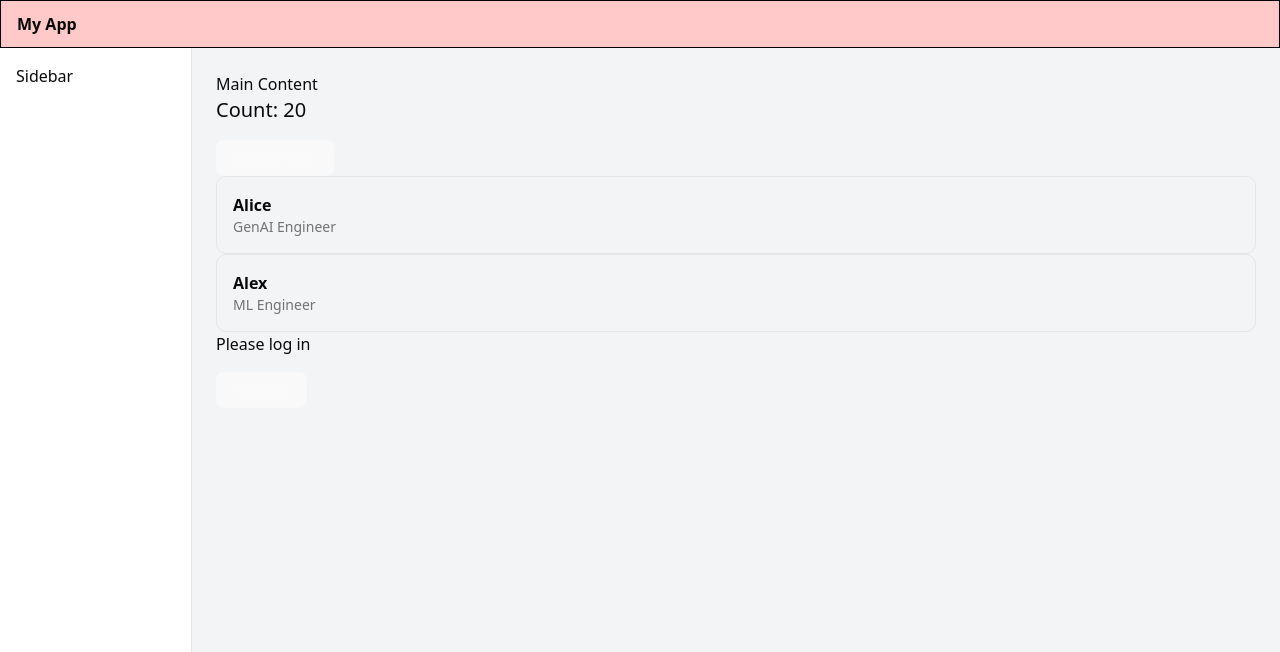
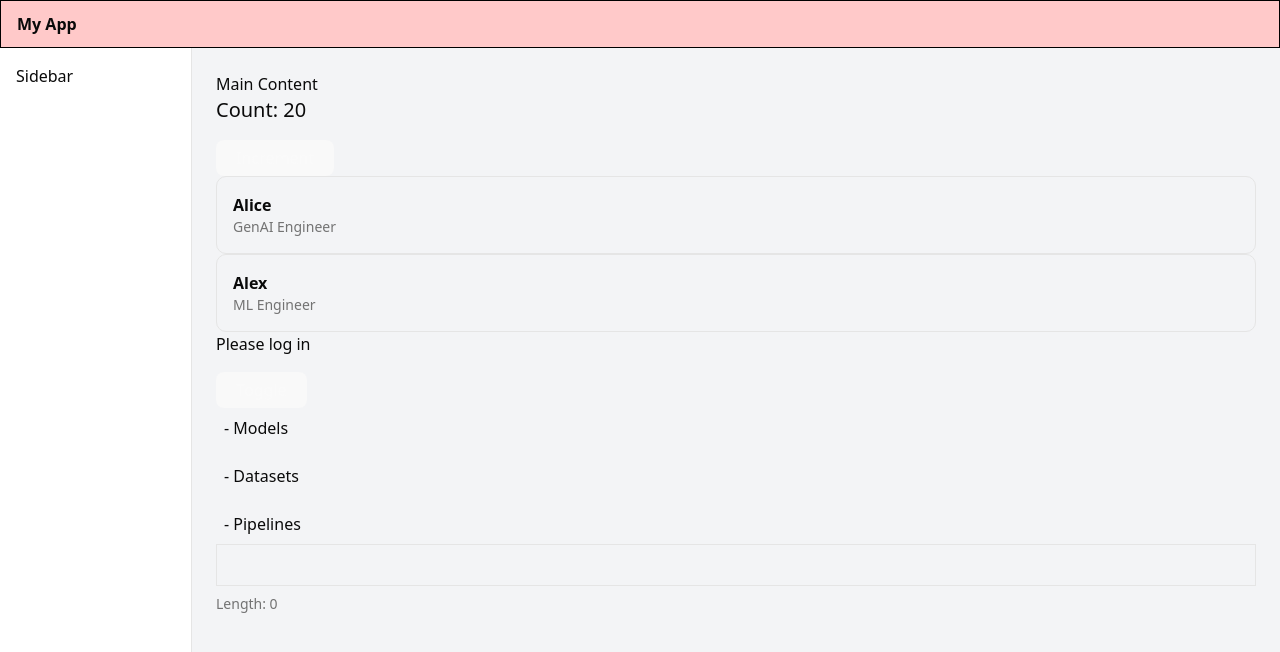
Before and after one commit to YashKushwaha/test_react_app_v2, a React (Vite) app: page / in a window 1280 px wide. Shown: the top 652 px of the page. Built offline with nearby package versions, Linux system fonts and the light colour scheme.

Commit message:
added more sample components

```diff
--- a/src/App.tsx
+++ b/src/App.tsx
@@ -2,6 +2,41 @@
 import {Counter} from "@/components/counter"
 import {UserCard} from "@/components/usercard"
 import {LoginStatus} from "@/components/loginstatus"
+
+import { useState } from "react"
+
+const items = ["Models", "Datasets", "Pipelines"]
+
+function SidebarMenu() {
+  return (
+    <ul className="space-y-2">
+      {items.map((item) => (
+        <li key={item} className="p-2 hover:bg-muted rounded">
+          - {item}
+        </li>
+      ))}
+    </ul>
+  )
+}
+
+function PromptInput() {
+  const [prompt, setPrompt] = useState("")
+
+  return (
+    <div className="space-y-2">
+      <input
+        className="border p-2 w-full"
+        value={prompt}
+        onChange={(e) => setPrompt(e.target.value)}
+      />
+
+      <div className="text-sm text-muted-foreground">
+        Length: {prompt.length}
+      </div>
+    </div>
+  )
+}
+
 
 function Header(){
   return (
@@ -27,9 +62,15 @@ function MainContent(){
           <UserCard name="Alice" role="GenAI Engineer"></UserCard>
           <UserCard name="Alex" role="ML Engineer"></UserCard>
           <LoginStatus></LoginStatus>
+          <SidebarMenu />
+          <PromptInput></PromptInput>
         </main>
   )
 }
+
+
+
+
 
 function App() {
   return (
```
